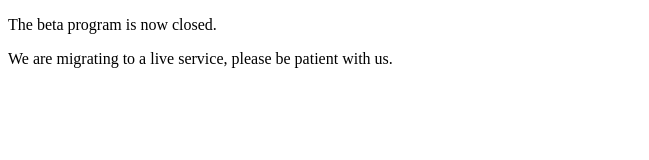
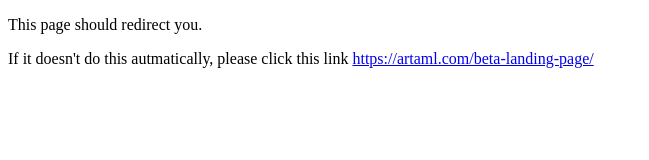
Before and after one commit to artymldev/redirect, a plain HTML site: page index.html in a window 1280 px wide. Shown: the whole page, without its empty margins (0-649 px from the left). Drawn offline with Linux system fonts and the light colour scheme.

Commit message:
Update for new beta landing page

```diff
--- a/index.html
+++ b/index.html
@@ -3,12 +3,12 @@
 
 <head>
     <title>Artaml</title>
-    <meta http-equiv="refresh" content="10; url = https://artaml.app" />
+    <meta http-equiv="refresh" content="0" url = "https://artaml.com/beta-landing-page/" />
 </head>
 
 <body>
-    <p>The beta program is now closed.</p>
-    <p>We are migrating to a live service, please be patient with us.</p>
+    <p>This page should redirect you.</p>
+    <p>If it doesn't do this autmatically, please click this link <a href="https://artaml.com/beta-landing-page/">https://artaml.com/beta-landing-page/</a></p>
 </body>
 
 </html>
```
